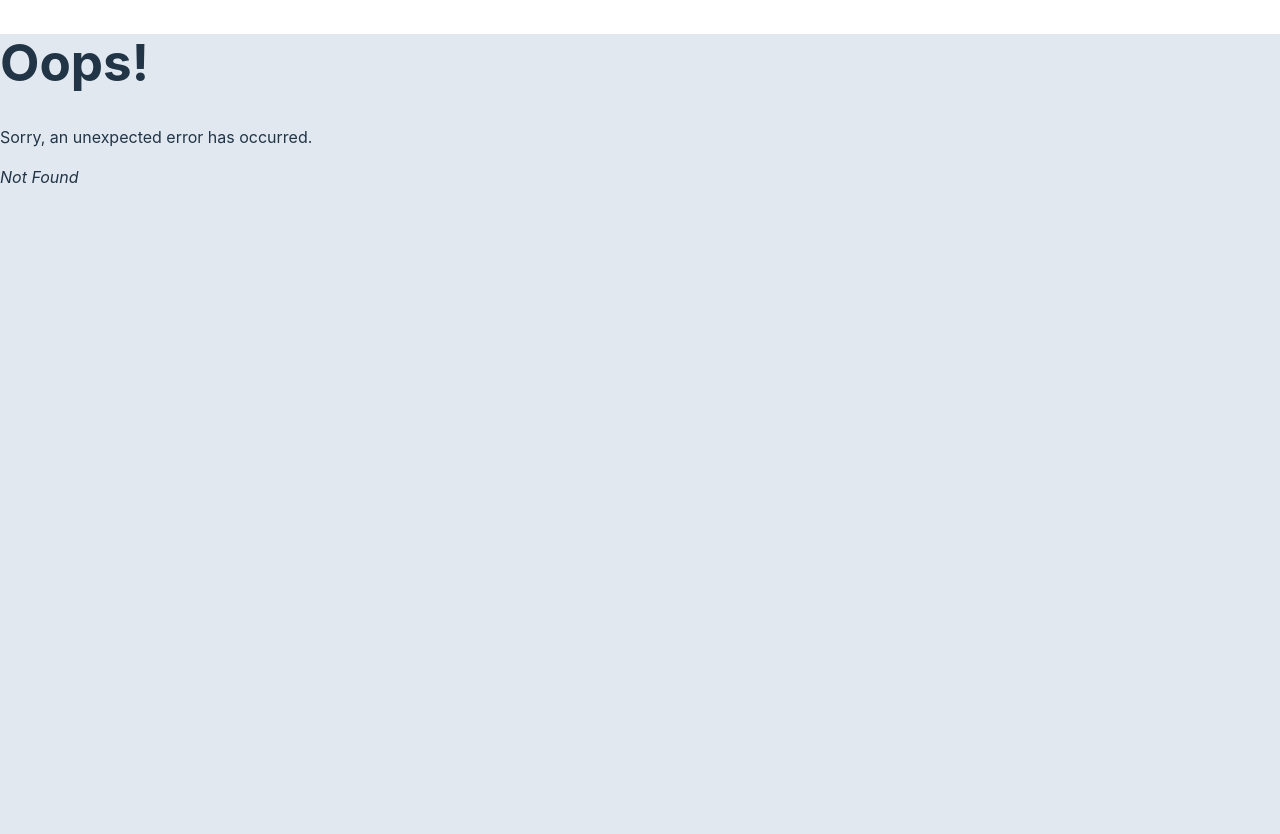
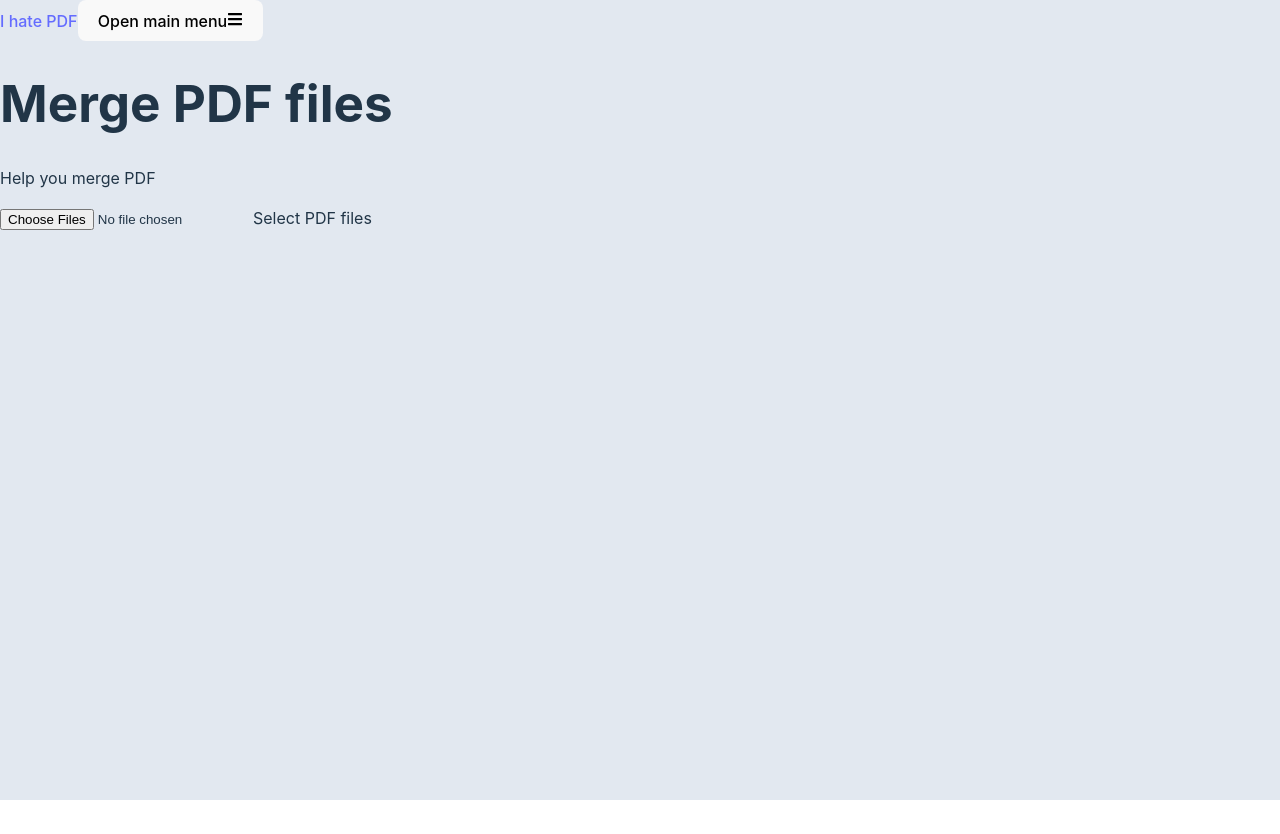
Before and after one commit to duonghaipham/i-hate-pdf, a React (Vite) app: page /merge_pdf in a window 1280 px wide. Before the commit this address had no page. After the commit the page ends 800 px from the top, so only its background shows below. Built offline with nearby package versions, Linux system fonts and the light colour scheme.

Commit message:
Add basically merge pdf

```diff
--- a/package.json
+++ b/package.json
@@ -14,9 +14,11 @@
     "flowbite-react": "^0.6.4",
     "localforage": "^1.10.0",
     "match-sorter": "^6.3.1",
+    "pdf-lib": "^1.17.1",
     "prop-types": "^15.8.1",
     "react": "^18.2.0",
     "react-dom": "^18.2.0",
+    "react-icons": "^4.11.0",
     "react-router-dom": "^6.17.0",
     "sort-by": "^1.2.0",
     "vite-tsconfig-paths": "^4.2.1"
--- /dev/null
+++ b/src/components/FileUploader/index.tsx
@@ -0,0 +1,43 @@
+interface FileUploaderProps {
+  title: string;
+  detail: string;
+  isMultiple?: boolean;
+  onFilesSelected?: (urls: string[]) => void;
+}
+
+export default function FileUploader({
+  title,
+  detail,
+  isMultiple = false,
+  onFilesSelected,
+}: FileUploaderProps) {
+  const handleInputFileChange = (e: React.ChangeEvent<HTMLInputElement>) => {
+    const files = e.target.files;
+    if (files) {
+      const urls = Array.from(files).map((file) => URL.createObjectURL(file));
+      onFilesSelected && onFilesSelected(urls);
+    }
+  };
+
+  return (
+    <div className="flex flex-col items-center">
+      <div className="mb-12">
+        <h1 className="mb-2 font-semibold text-center">{title}</h1>
+        <p className="text-center text-xl">{detail}</p>
+      </div>
+      <input
+        id="fileInput"
+        type="file"
+        multiple={isMultiple}
+        onChange={handleInputFileChange}
+        className="hidden"
+      />
+      <label
+        htmlFor="fileInput"
+        className="px-12 py-6 rounded-md shadow-md bg-emerald-700 font-semibold text-2xl text-white hover:bg-emerald-800 cursor-pointer"
+      >
+        Select PDF files
+      </label>
+    </div>
+  );
+}
--- /dev/null
+++ b/src/components/Start/index.tsx
@@ -0,0 +1,16 @@
+interface StartProps {
+  onClick: () => void;
+}
+
+export default function Start({ onClick }: StartProps) {
+  return (
+    <div className="fixed right-10 bottom-10">
+      <button
+        onClick={onClick}
+        className="px-20 py-5 rounded-md shadow-md bg-emerald-700 font-semibold text-2xl text-white outline-none hover:bg-emerald-800 cursor-pointer"
+      >
+        Start
+      </button>
+    </div>
+  );
+}
--- /dev/null
+++ b/src/components/index.ts
@@ -0,0 +1,4 @@
+import FileUploader from "./FileUploader";
+import Start from "./Start";
+
+export { FileUploader, Start };
--- /dev/null
+++ b/src/constants/Status.ts
@@ -0,0 +1,6 @@
+export enum Status {
+  FileSelection = "File Selection",
+  Processing = "Processing",
+  Completed = "Completed",
+  Error = "Error",
+}
--- a/src/features/Home/index.tsx
+++ b/src/features/Home/index.tsx
@@ -1,71 +1,61 @@
-import { Navbar } from "flowbite-react";
 import { Link } from "react-router-dom";
 
 export default function Home() {
   return (
-    <>
-      <Navbar fluid rounded className="shadow-md">
-        <Navbar.Brand as={Link}>
-          <span className="self-center whitespace-nowrap text-xl font-semibold text-emerald-700">
-            I hate PDF
-          </span>
-        </Navbar.Brand>
-        <Navbar.Toggle />
-      </Navbar>
     <section className="p-16">
       <div className="mb-12">
         <h1 className="mb-2 font-semibold text-center">Homemade PDF tools</h1>
         <p className="text-center">
-            Every tool you need to use PDFs, at your fingertips. All are 100%
-            FREE and easy to use! Merge, split, compress, convert, rotate,
-            unlock and watermark PDFs with just a few clicks.
+          A completely frontend PDF toolset, no data is sent to any server. All
+          the processing is done in your browser.
         </p>
       </div>
       <div className="grid grid-cols-1 sm:grid-cols-2 md:grid-cols-4 justify-center items-center gap-2">
-          <div className="p-6 bg-white shadow-lg rounded">
-            <h2 className="mb-2 font-semibold text-2xl">Merge PDF</h2>
+        <Link to="merge_pdf" className="p-6 bg-white shadow-lg rounded">
+          <h2 className="mb-2 font-semibold text-2xl text-gray-700">
+            Merge PDF
+          </h2>
           <p className="text-sm text-gray-500">
-              Lorem ipsum dolor sit amet, consectetur adipiscing elit. Proin
-              ante libero, commodo non mollis vel, porttitor et nibh
+            Lorem ipsum dolor sit amet, consectetur adipiscing elit. Proin ante
+            libero, commodo non mollis vel, porttitor et nibh
           </p>
-          </div>
+        </Link>
         <div className="p-6 bg-white shadow-lg rounded">
           <h2 className="mb-2 font-semibold text-2xl">Split PDF</h2>
           <p className="text-sm text-gray-500">
-              Lorem ipsum dolor sit amet, consectetur adipiscing elit. Proin
-              ante libero, commodo non mollis vel, porttitor et nibh
+            Lorem ipsum dolor sit amet, consectetur adipiscing elit. Proin ante
+            libero, commodo non mollis vel, porttitor et nibh
           </p>
         </div>
         <div className="p-6 bg-white shadow-lg rounded">
           <h1 className="mb-2 font-semibold text-2xl">Compress PDF</h1>
           <p className="text-sm text-gray-500">
-              Lorem ipsum dolor sit amet, consectetur adipiscing elit. Proin
-              ante libero, commodo non mollis vel, porttitor et nibh
+            Lorem ipsum dolor sit amet, consectetur adipiscing elit. Proin ante
+            libero, commodo non mollis vel, porttitor et nibh
           </p>
         </div>
         <div className="p-6 bg-white shadow-lg rounded">
           <h1 className="mb-2 font-semibold text-2xl">JPG to PDF</h1>
           <p className="text-sm text-gray-500">
-              Lorem ipsum dolor sit amet, consectetur adipiscing elit. Proin
-              ante libero, commodo non mollis vel, porttitor et nibh
+            Lorem ipsum dolor sit amet, consectetur adipiscing elit. Proin ante
+            libero, commodo non mollis vel, porttitor et nibh
           </p>
         </div>
         <div className="p-6 bg-white shadow-lg rounded">
           <h1 className="mb-2 font-semibold text-2xl">PDF to JPG</h1>
           <p className="text-sm text-gray-500">
-              Lorem ipsum dolor sit amet, consectetur adipiscing elit. Proin
-              ante libero, commodo non mollis vel, porttitor et nibh
+            Lorem ipsum dolor sit amet, consectetur adipiscing elit. Proin ante
+            libero, commodo non mollis vel, porttitor et nibh
           </p>
         </div>
         <div className="p-6 bg-white shadow-lg rounded">
           <h1 className="mb-2 font-semibold text-2xl">Make PDF scanned</h1>
           <p className="text-sm text-gray-500">
-              Lorem ipsum dolor sit amet, consectetur adipiscing elit. Proin
-              ante libero, commodo non mollis vel, porttitor et nibh
+            Lorem ipsum dolor sit amet, consectetur adipiscing elit. Proin ante
+            libero, commodo non mollis vel, porttitor et nibh
           </p>
         </div>
       </div>
     </section>
-    </>
   );
 }
--- /dev/null
+++ b/src/features/Merge/index.tsx
@@ -0,0 +1,69 @@
+import { PDFDocument } from "pdf-lib";
+import { useState } from "react";
+import { Link } from "react-router-dom";
+import { FileUploader, Start } from "../../components";
+import { Status } from "../../constants/Status";
+
+export default function Merge() {
+  const [urls, setUrls] = useState<string[]>([]);
+  const [url, setUrl] = useState<string>("");
+  const [status, setStatus] = useState<Status>(Status.FileSelection);
+
+  const handleFilesSelected = (selectedUrls: string[]) => {
+    if (selectedUrls.length === 0) return;
+
+    setUrls(selectedUrls);
+    setStatus(Status.Processing);
+  };
+
+  const handleMergeClick = async () => {
+    if (urls.length === 0) return;
+
+    try {
+      const pdfDoc = await PDFDocument.create();
+
+      for (const url of urls) {
+        const sourcePdfBytes = await fetch(url).then((res) =>
+          res.arrayBuffer()
+        );
+        const sourcePdfDoc = await PDFDocument.load(sourcePdfBytes);
+        const sourcePages = await pdfDoc.copyPages(
+          sourcePdfDoc,
+          sourcePdfDoc.getPageIndices()
+        );
+        sourcePages.forEach((page) => pdfDoc.addPage(page));
+      }
+
+      const pdfBytes = await pdfDoc.save();
+      const blob = new Blob([pdfBytes], { type: "application/pdf" });
+
+      setUrl(URL.createObjectURL(blob));
+      setStatus(Status.Completed);
+    } catch (error) {
+      console.log(error);
+    }
+  };
+
+  return (
+    <>
+      {status === Status.FileSelection && (
+        <div className="p-12">
+          <FileUploader
+            title="Merge PDF files"
+            detail="Help you merge PDF"
+            onFilesSelected={handleFilesSelected}
+            isMultiple
+          />
+        </div>
+      )}
+
+      {status === Status.Processing && <Start onClick={handleMergeClick} />}
+
+      {status === Status.Completed && (
+        <Link to={url} target="_blank" download>
+          Download
+        </Link>
+      )}
+    </>
+  );
+}
--- /dev/null
+++ b/src/layouts/MainLayout.tsx
@@ -0,0 +1,19 @@
+import { Navbar } from "flowbite-react";
+import { Link, Outlet } from "react-router-dom";
+
+export default function MainLayout() {
+  return (
+    <>
+      <Navbar fluid rounded className="shadow-md">
+        <Navbar.Brand as={Link}>
+          <span className="self-center whitespace-nowrap text-xl font-semibold text-emerald-700">
+            I hate PDF
+          </span>
+        </Navbar.Brand>
+        <Navbar.Toggle />
+      </Navbar>
+
+      <Outlet />
+    </>
+  );
+}
--- /dev/null
+++ b/src/pages/Merge.tsx
@@ -0,0 +1,5 @@
+import Merge from "../features/Merge";
+
+export default function MergePage() {
+  return <Merge />;
+}
```
Also changed, not shown: src/router.tsx (+13 -2 lines), 1 other file (tests, documents, lock files or other folders). Lines whose indentation alone changed are shown as unchanged.
